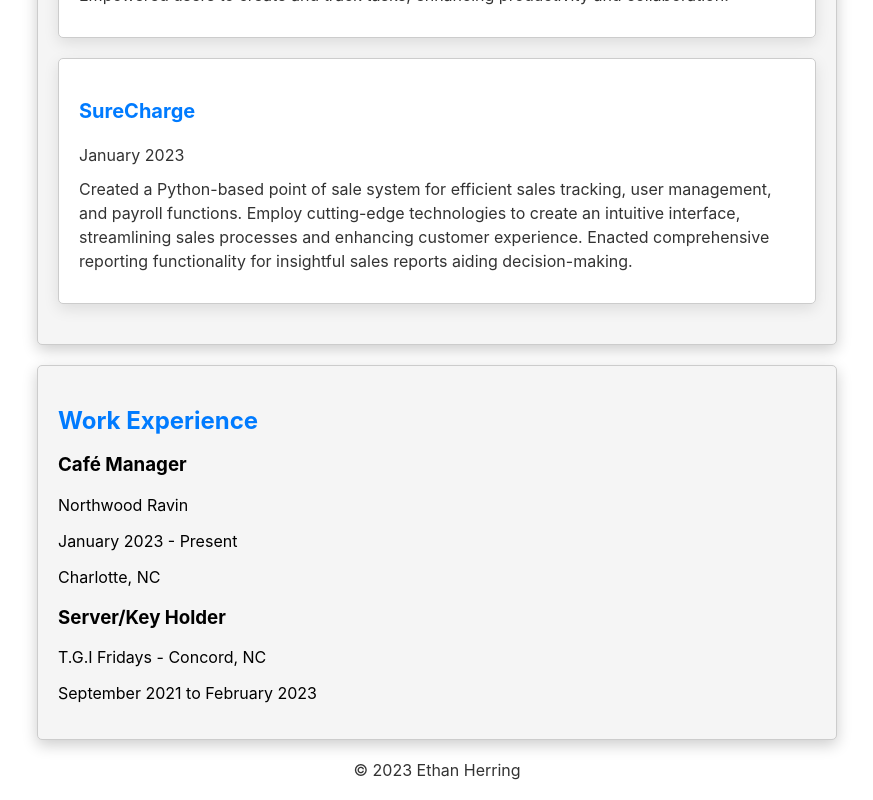
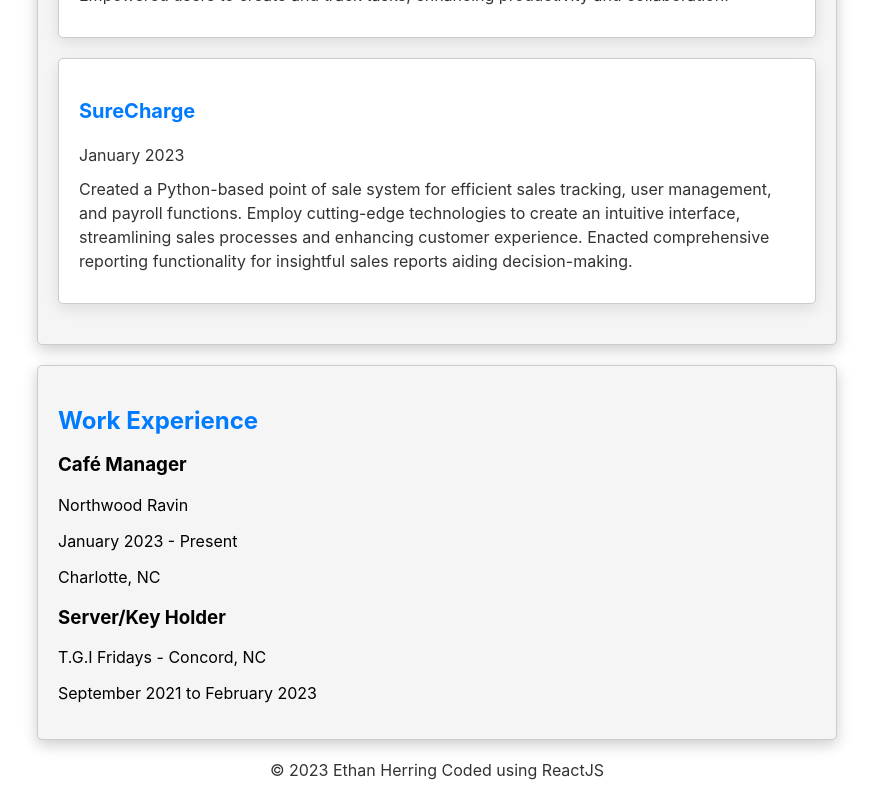
Before and after one commit to ethanh2003/ResumeWebsite, a React (Create React App) app: page / in a window 1280 px wide. Shown: the part 1410-2210 px from the top of the page, without its empty margins (203-1076 px from the left). Built offline with nearby package versions, Linux system fonts and the light colour scheme.

Commit message:
changed layout and added some effects

```diff
--- a/src/Resume.js
+++ b/src/Resume.js
@@ -143,6 +143,7 @@ const Resume = () => {
 
             <footer className="footer">
                 &copy; {new Date().getFullYear()} Ethan Herring
+                Coded using ReactJS
             </footer>
         </div>
     );
```
